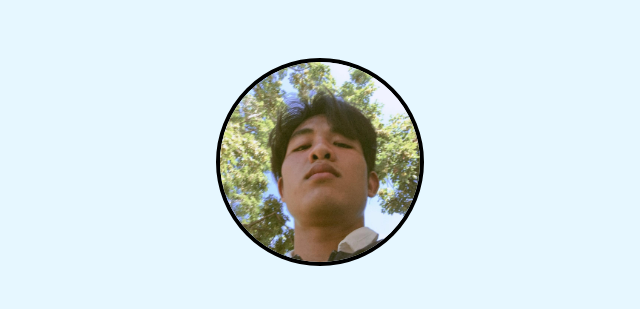
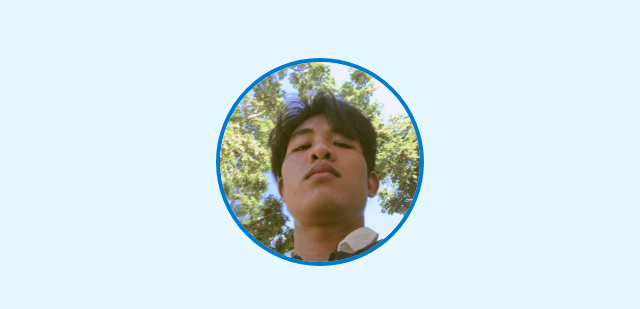
Before and after one commit to TheRekZa/aju88h87h7hntoine260.github.io, a plain HTML site: page index1.html in a window 1280 px wide. Shown: the top 309 px of the page, without its empty margins (320-960 px from the left). Drawn offline with Linux system fonts and the light colour scheme.

Commit message:
Update index1.html

```diff
--- a/index1.html
+++ b/index1.html
@@ -16,7 +16,7 @@
             width: 200px;
             height: 200px;
             object-fit: cover;
-            border: 4px solid #000000;
+            border: 4px solid #007acc;
             margin-bottom: 20px;
         }
         h1 {
```
